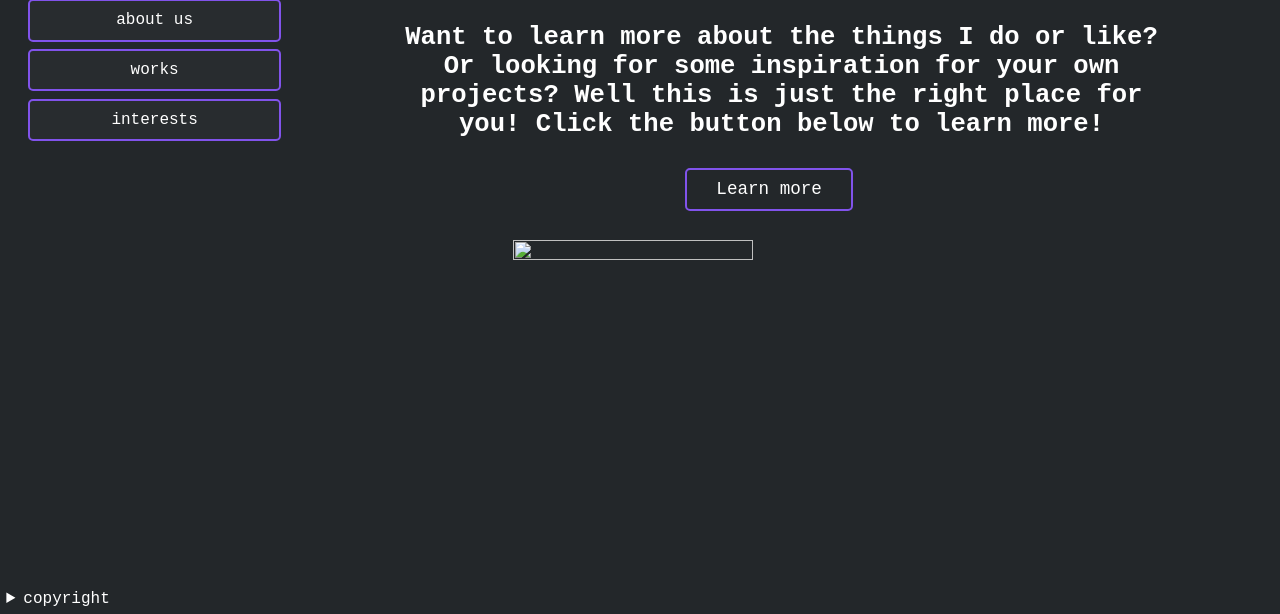
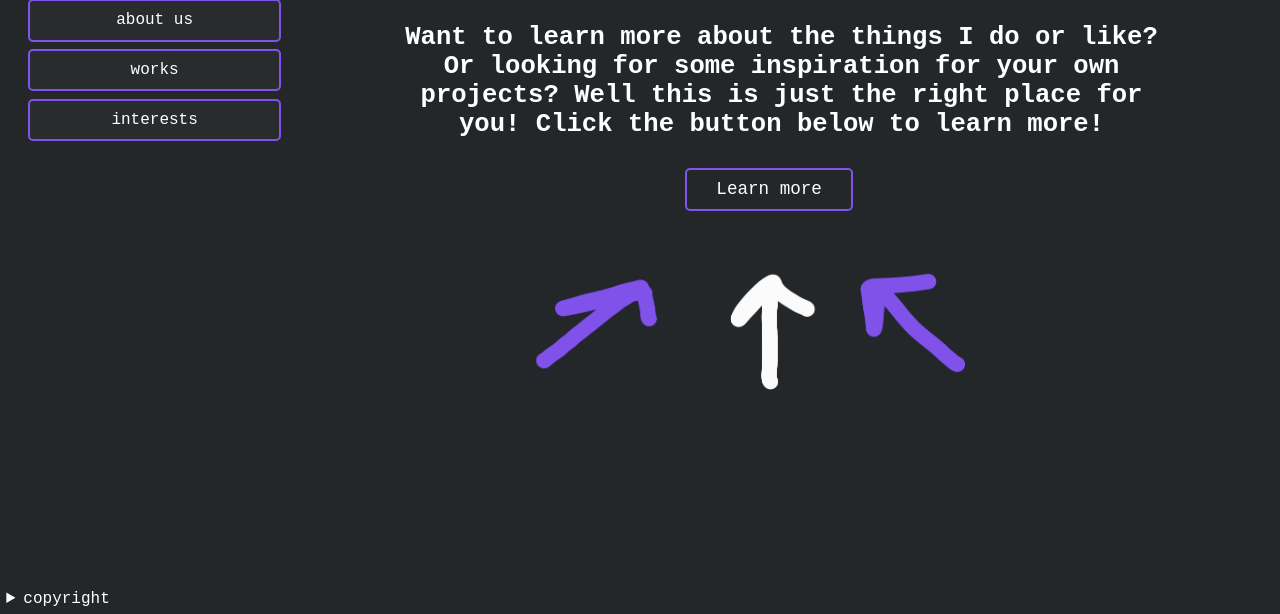
Before and after one commit to lianca-cloud/arandomwebsite, a plain HTML site: page index.html in a window 1280 px wide. Shown: the part 186-800 px from the top of the page. Drawn offline with Linux system fonts and the light colour scheme.

Commit message:
Update index.html

```diff
--- a/index.html
+++ b/index.html
@@ -34,7 +34,7 @@
                     <a href="aboutme.html" id="homelearnmore">Learn more</a>
                 </article>
                 <article>
-                    <img src="attachments/arrows.gif" id="arrowsgif">
+                    <img src="arrows.gif" id="arrowsgif">
                 </article>
             </aside>
         </section>
```
